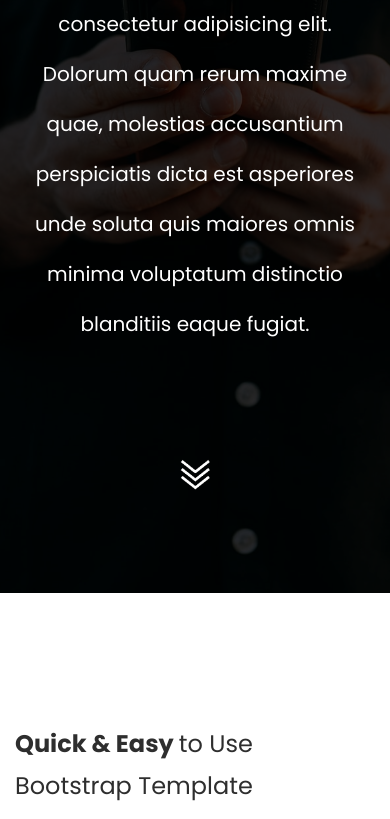
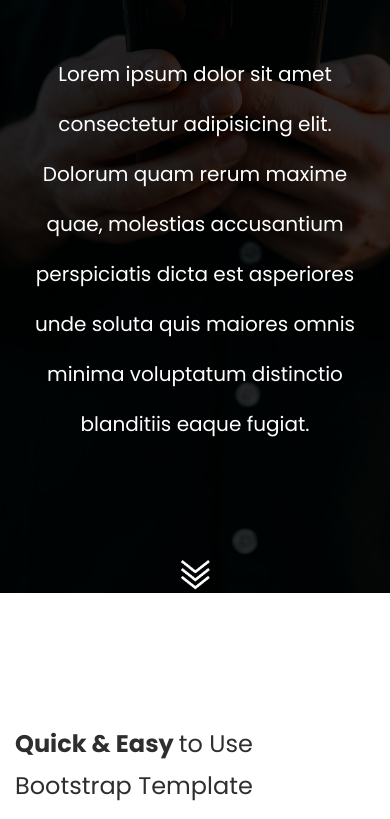
Before and after one commit to vmontanha/HomePage---WS-v1, a plain HTML site: page conteudo/conteudo.html in a window 390 px wide. Shown: the part 251-1070 px from the top of the page. Drawn offline with Linux system fonts and the light colour scheme.

Commit message:
finnaly commmit margin

```diff
--- a/conteudo/conteudo.html
+++ b/conteudo/conteudo.html
@@ -65,6 +65,9 @@
                 margin-bottom: 100px !important;
                 left: 5% !important;
             }
+            .header-hero-content {
+                margin-top: 100px !important;
+            }
         }
     </style>
 
@@ -110,7 +113,7 @@
             <div class="container">
                 <div class="row justify-content-center">
                     <div class="col-lg-12">
-                        <div class="header-hero-content text-center ">
+                        <div class="header-hero-content text-center">
                             <h2 class="header-title wow fadeInUp" data-wow-duration="1.3s" data-wow-delay="0.5s">Lorem ipsum dolor sit amet consectetur adipisicing elit. Dolorum quam rerum maxime quae, molestias accusantium perspiciatis dicta est asperiores unde soluta quis maiores omnis minima voluptatum distinctio blanditiis eaque fugiat.</h2>
                             <a href="#" class="get-started wow fadeInUp" data-wow-duration="2s" data-wow-delay="1s"><img class="img-fluid" src="../assets/img/seta-baixo-white.gif"></a>
                         </div> <!-- header hero content -->
```
